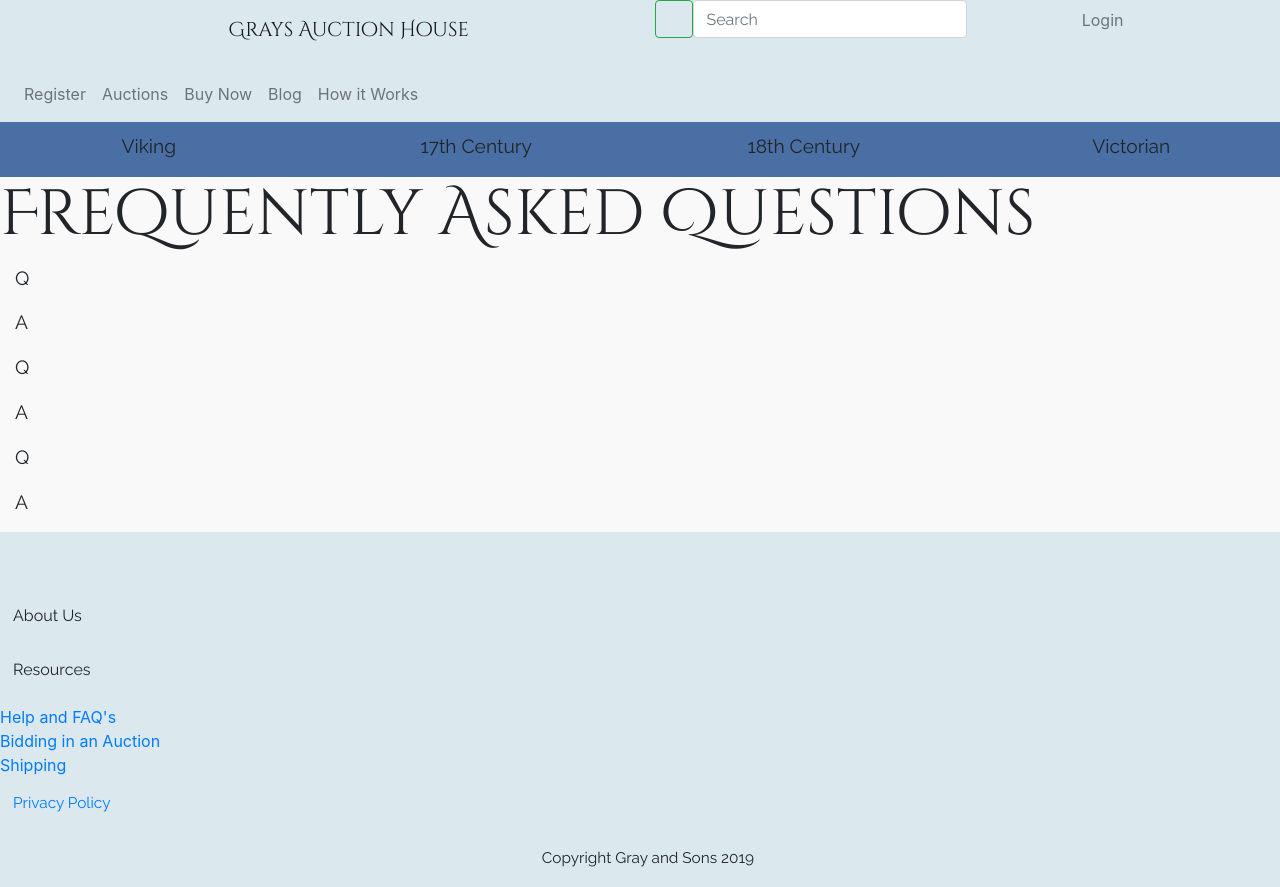
After one commit to PeteWillmott/test, a Django app: page /FAQ in a window 1280 px wide, after a click on "Resources". The commit adds this page. Run offline with Django 3.2, Linux system fonts and the light colour scheme; some libraries are stand-ins or nearby versions; some web fonts are replaced.

Commit message:
Added FAQ, how to and shipping to resourses collapse menu, with links on base template.

```diff
--- /dev/null
+++ b/home/templates/faq.html
@@ -0,0 +1,16 @@
+{% extends 'base.html' %}
+{% block page_title %}About Gray and Sons{% endblock %}
+{% block page_heading %}Frequently asked Questions{% endblock %}
+{% block content %}
+
+<div class="container-fluid">
+    <p><emphasis>Q</emphasis></p>
+    <p>A</p>
+
+    <p><emphasis>Q</emphasis></p>
+    <p>A</p>
+
+    <p><emphasis>Q</emphasis></p>
+    <p>A</p>
+</div>
+{% endblock %}
--- a/home/urls.py
+++ b/home/urls.py
@@ -1,5 +1,5 @@
 from django.urls import path
-from .views import index, about, contact
+from .views import index, about, contact, faq, how_to, shipping
 from catalogue.models import Catalogue
 
 app_name = 'home'
@@ -7,4 +7,7 @@ urlpatterns = [
     path('', index, name="index"),
     path('about', about, name="about"),
     path('contact', contact, name="contact"),
+    path('FAQ', faq, name="faq"),
+    path('how-to', how_to, name="how_to"),
+    path('shipping', shipping, name="shipping"),
 ]
--- a/home/views.py
+++ b/home/views.py
@@ -19,3 +19,15 @@ def about(request):
 
 def contact(request):
     return render(request, 'contact.html')
+
+
+def faq(request):
+    return render(request, 'faq.html')
+
+
+def how_to(request):
+    return render(request, 'how-to.html')
+
+
+def shipping(request):
+    return render(request, 'shipping.html')
--- a/templates/base.html
+++ b/templates/base.html
@@ -141,10 +141,9 @@
         </p>
         <div class="collapse" id="resources">
             <div>
-                <a href="#">Help and FAQ's</a><br>
-                <a href="#">Bidding in an Auction</a><br>
-                <a href="#">Shipping</a><br>
-                <a href="#">Admin Login</a>
+                <a href="{% url 'home:faq' %}"">Help and FAQ's</a><br>
+                <a href="{% url 'home:how_to' %}">Bidding in an Auction</a><br>
+                <a href="{% url 'home:shipping' %}">Shipping</a><br>
             </div>
         </div>
         <div class="row">
```
Also changed, not shown: home/templates/how-to.html (added, +11 -0 lines), home/templates/shipping.html (added, +11 -0 lines).
